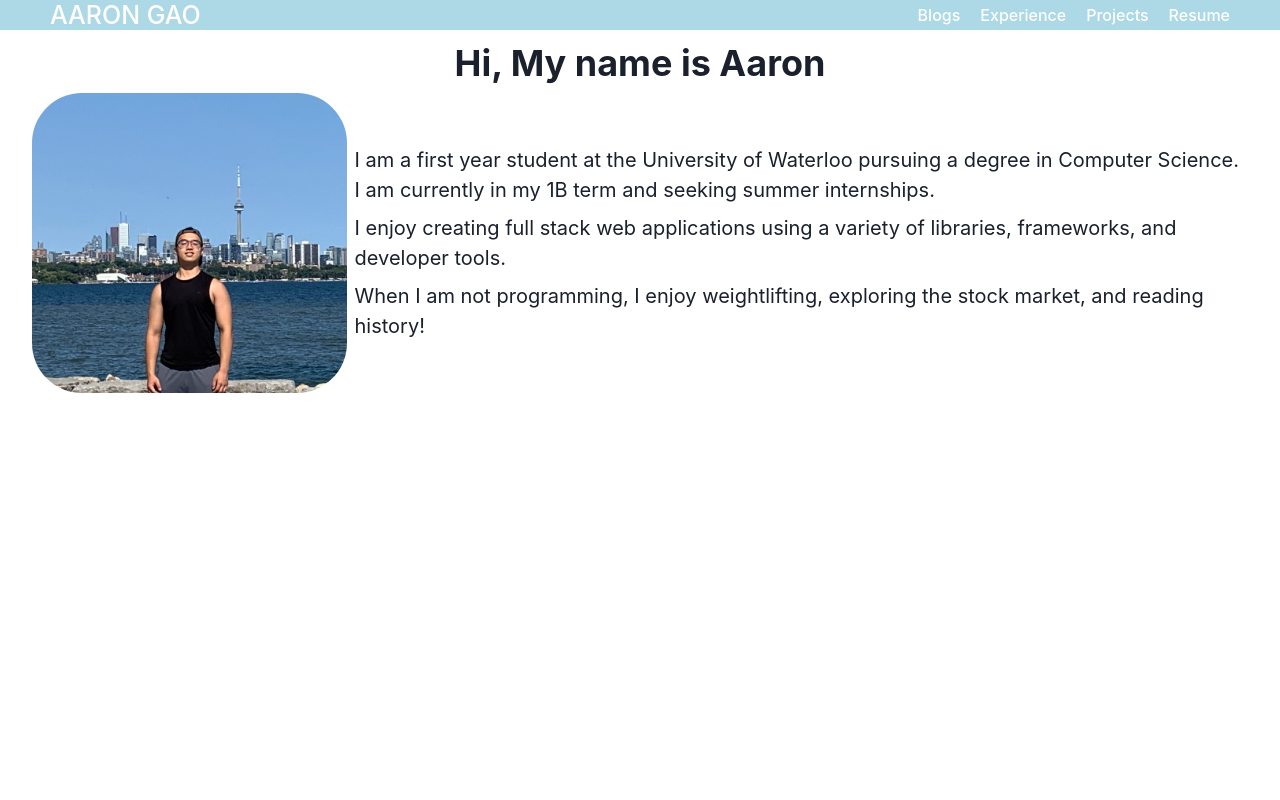
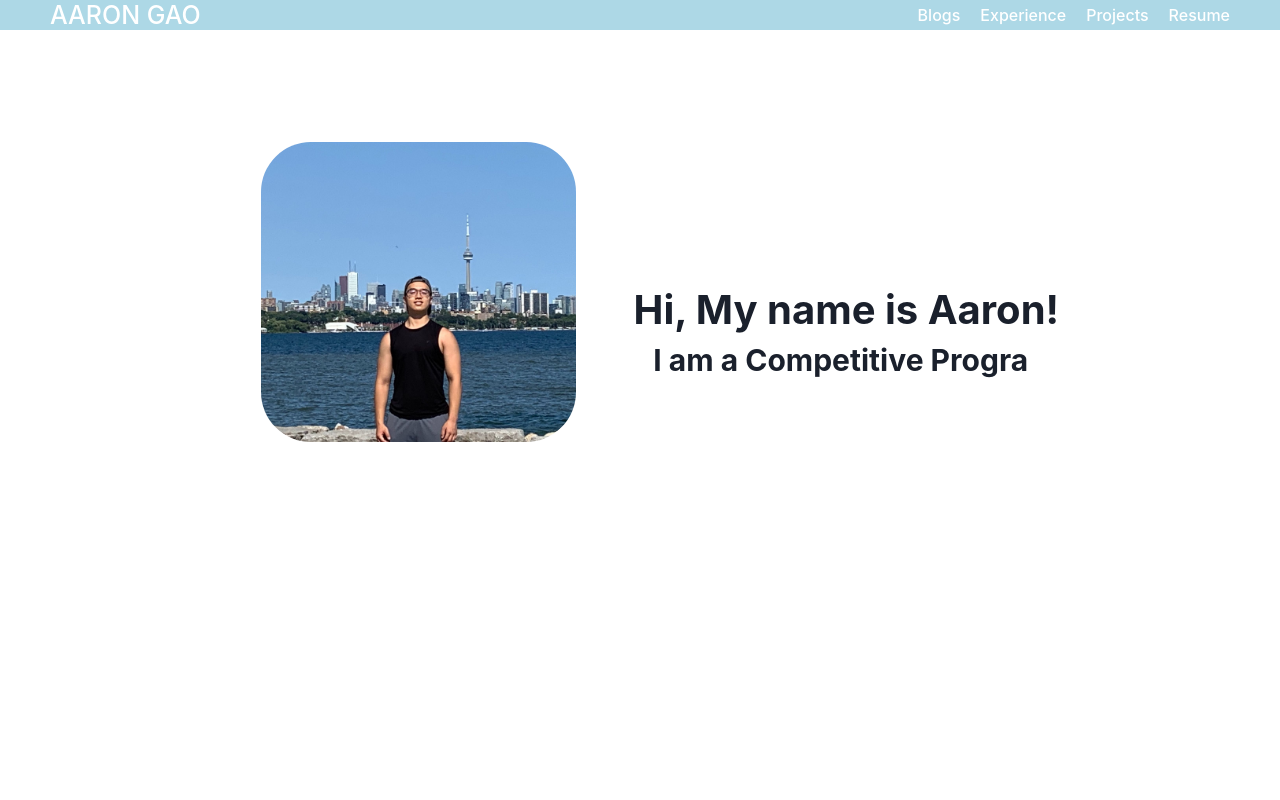
Before and after one commit to AaronGao2028/personal-website, a React (Vite) app: page / in a window 1280 px wide. Shown: the top 800 px of the page. Built offline with nearby package versions, Linux system fonts and the light colour scheme.

Commit message:
Added animated text in homepage

```diff
--- a/package.json
+++ b/package.json
@@ -15,11 +15,13 @@
     "@fontsource/open-sans": "^5.0.20",
     "@fontsource/raleway": "^5.0.16",
     "chakra": "^0.0.3",
-    "framer-motion": "^10.17.4",
+    "framer-motion": "^10.17.9",
+    "motion-frame": "^2.0.2",
     "react": "^18.2.0",
     "react-dom": "^18.2.0",
     "react-icons": "^4.12.0",
-    "react-router-dom": "^6.21.1"
+    "react-router-dom": "^6.21.1",
+    "react-simple-typewriter": "^5.0.1"
   },
   "devDependencies": {
     "@types/react": "^18.0.27",
--- a/src/pages/Home.tsx
+++ b/src/pages/Home.tsx
@@ -1,27 +1,35 @@
 import { HStack, Heading, Image, Text, VStack } from "@chakra-ui/react";
 import profile from "../../public/images/profile.jpg";
+import { Cursor, useTypewriter } from "react-simple-typewriter";
 
 const Home = () => {
+  const [intro] = useTypewriter({
+    words: ["Hi, My name is Aaron!"],
+    loop: 1,
+  });
+  const [text] = useTypewriter({
+    words: ["Software Developer", "Competitive Programmer", "Bodybuilder"],
+    loop: 10,
+  });
+
   return (
     <>
-      <VStack height="100vh">
-        <Heading alignItems={"center"}>Hi, My name is Aaron</Heading>
-        <HStack>
-          <Image borderRadius={50} src={profile} height={"300px"} />;
-          <VStack textAlign={"left"} fontSize="20px">
-            <Text>
-              I am a first year student at the University of Waterloo pursuing a
-              degree in Computer Science. I am currently in my 1B term and
-              seeking summer internships.
-            </Text>
-            <Text>
-              I enjoy creating full stack web applications using a variety of
-              libraries, frameworks, and developer tools.
-            </Text>
-            <Text>
-              When I am not programming, I enjoy weightlifting, exploring the
-              stock market, and reading history!
-            </Text>
+      <VStack minHeight="100vh">
+        <HStack marginTop={100}>
+          <Image
+            marginLeft={10}
+            borderRadius={50}
+            src={profile}
+            height={"300px"}
+          />
+          <VStack marginLeft={50}>
+            <Heading fontSize="40px" marginTop={20} alignItems={"center"}>
+              {intro}
+            </Heading>
+            <Heading fontSize="30px" alignItems={"center"}>
+              I am a {text}
+              <Cursor cursorStyle="|" />
+            </Heading>
           </VStack>
         </HStack>
       </VStack>
```
Also changed, not shown: 1 other file (tests, documents, lock files or other folders).
